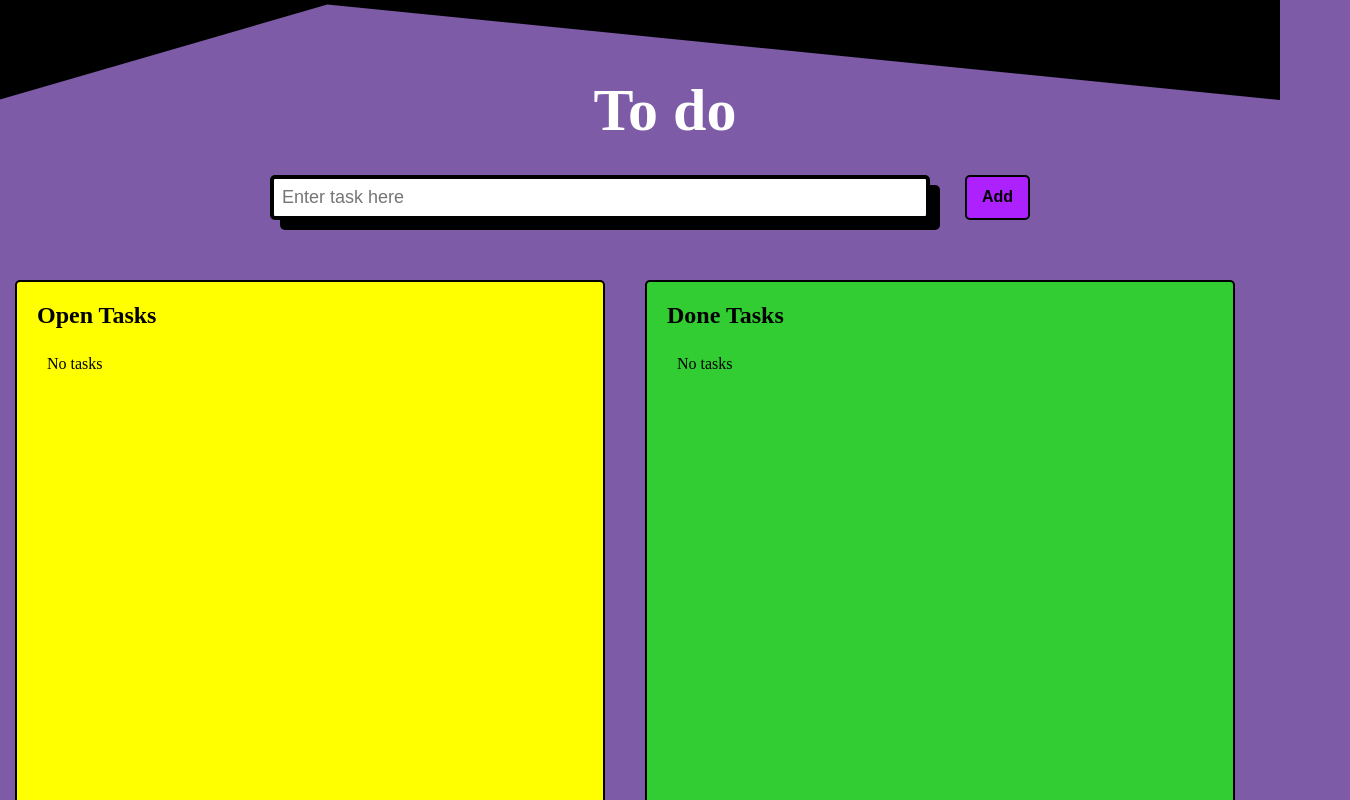
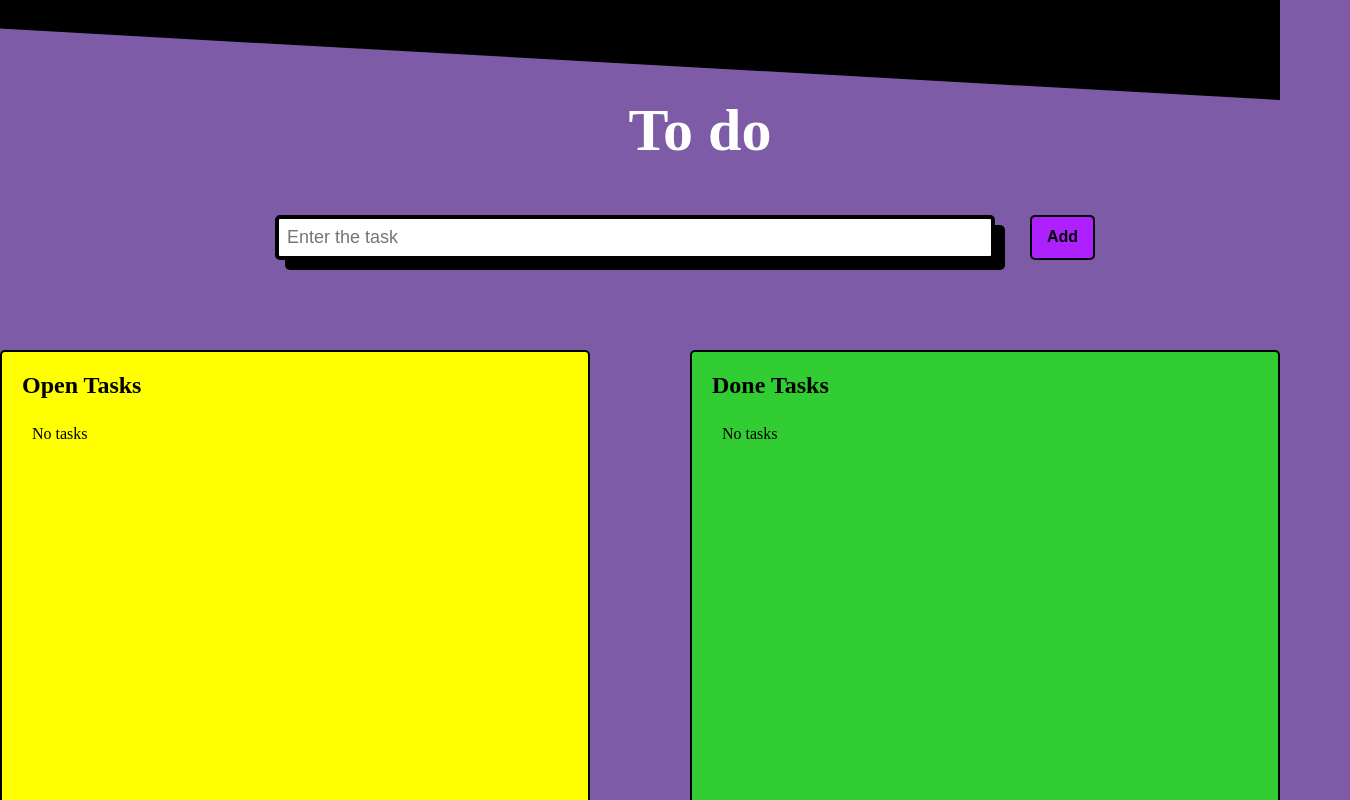
Before and after one commit to primasghar/To-do-app, a React app: page / in a window 1280 px wide. Shown: the top 800 px of the page, 1350 px wide, since content can reach past the window. Built offline with nearby package versions, Linux system fonts and the light colour scheme; some icons are missing.

Commit message:
Edit placeholder of the input and edited margins and spacing for breakpoints. Adjusted the repeated code.

```diff
--- a/src/ToDo/ToDo.module.css
+++ b/src/ToDo/ToDo.module.css
@@ -1,10 +1,7 @@
-/* Extra small devices (phones, 600px and down) */
-@media only screen and (max-width: 600px) {
 .container {
     height: 100vh;
     position:relative;
 }
-
 .shape {
     position: absolute;
     top: 0;
@@ -25,6 +22,10 @@
 .shape .shape-fill {
     fill: #000000;
 }
+
+/* Extra small devices (phones, 600px and down) */
+@media only screen and (max-width: 600px) {
+
     .wrapper {
         margin: 0 auto;
         display: flex;
@@ -59,7 +60,7 @@
     .openList,
     .doneList {
         width: 300px;
-        height: 360px;
+        height: 384px;
         padding: 20px;
         margin: 10px 0;
         border: 2px solid black;
@@ -78,45 +79,20 @@
 
 /* Small devices (portrait tablets and large phones, 600px and up) */
 @media only screen and (min-width: 600px) {
-    .container {
-        height: 100vh;
-        position:relative;
-    }
-
-    .shape {
-        position: absolute;
-        top: 0;
-        left: 0;
-        width: 100%;
-        overflow: hidden;
-        line-height: 0;
-        transform: rotate(180deg);
-    }
-
-    .shape svg {
-        position: relative;
-        display: block;
-        width: calc(180% + 1.3px);
-        height: 100px;
-    }
-
-    .shape .shape-fill {
-        fill: #000000;
-    }
     .wrapper {
         margin: 0 auto;
         display: flex;
         flex-direction: column;
         justify-content: center;
         align-items: center;
-        gap: 12px;
+        gap: 30px;
     }
 
     .Head {
         display: flex;
         justify-content: center;
         align-items: center;
-        margin-top: 70px;
+        margin-top: 100px;
     }
 
     .heading {
@@ -137,7 +113,7 @@
     .openList,
     .doneList {
         width: 500px;
-        height: 526px;
+        height: 560px;
         padding: 20px;
         margin: 10px 0;
         border: 2px solid black;
@@ -157,34 +133,9 @@
 
 /* Large devices (laptops/desktops, 992px and up) */
 @media only screen and (min-width: 992px) {
-    .container {
-        height: 100vh;
-        position:relative;
-    }
-
-    .shape {
-        position: absolute;
-        top: 0;
-        left: 0;
-        width: 100%;
-        overflow: hidden;
-        line-height: 0;
-        transform: rotate(180deg);
-    }
-
-    .shape svg {
-        position: relative;
-        display: block;
-        width: calc(180% + 1.3px);
-        height: 100px;
-    }
-
-    .shape .shape-fill {
-        fill: #000000;
-    }
     .wrapper {
         display: grid;
-        grid-gap: 10px;
+        row-gap: 40px;
         grid-template-rows: 150px 100px auto;
         grid-template-columns:  repeat(6, 150px);
         justify-content: center;
@@ -197,7 +148,6 @@
         display: flex;
         justify-content: center;
         align-items: center;
-
     }
 
     .heading {
@@ -218,7 +168,7 @@
     .openList,
     .doneList {
         width: 460px;
-        height: 745px;
+        height: 710px;
         border-radius: 5px;
         overflow: hidden;
     }
@@ -243,29 +193,9 @@
         display: flex;
         flex-direction: column;
     }
-    .shape {
-        position: absolute;
-        top: 0;
-        left: 0;
-        width: 100%;
-        overflow: hidden;
-        line-height: 0;
-        transform: rotate(180deg);
-    }
-
-    .shape svg {
-        position: relative;
-        display: block;
-        width: calc(100% + 1.3px);
-        height: 100px;
-    }
-
-    .shape .shape-fill {
-        fill: #000000;
-    }
 
     .wrapper {
-        grid-template-rows: 150px 100px auto;
+        grid-template-rows: 160px 100px auto;
         grid-template-columns:  repeat(6, 200px);
     }
 
@@ -273,8 +203,9 @@
     .openList,
     .doneList {
         width: 590px;
-        height: 760px;
+        height: 780px;
         border-radius: 5px;
         overflow: hidden;
     }
+
 }
--- a/src/ToDo/components/AddForm/AddForm.js
+++ b/src/ToDo/components/AddForm/AddForm.js
@@ -27,7 +27,7 @@ const AddForm = (props) => {
         className={classes.inputField}
         onChange={onInputChange}
         value={enteredTask}
-        placeholder={"Enter task here"}
+        placeholder={"Enter the task"}
       />
       <Button type="submit">Add</Button>
     </form>
```
Lines whose indentation alone changed are shown as unchanged.
